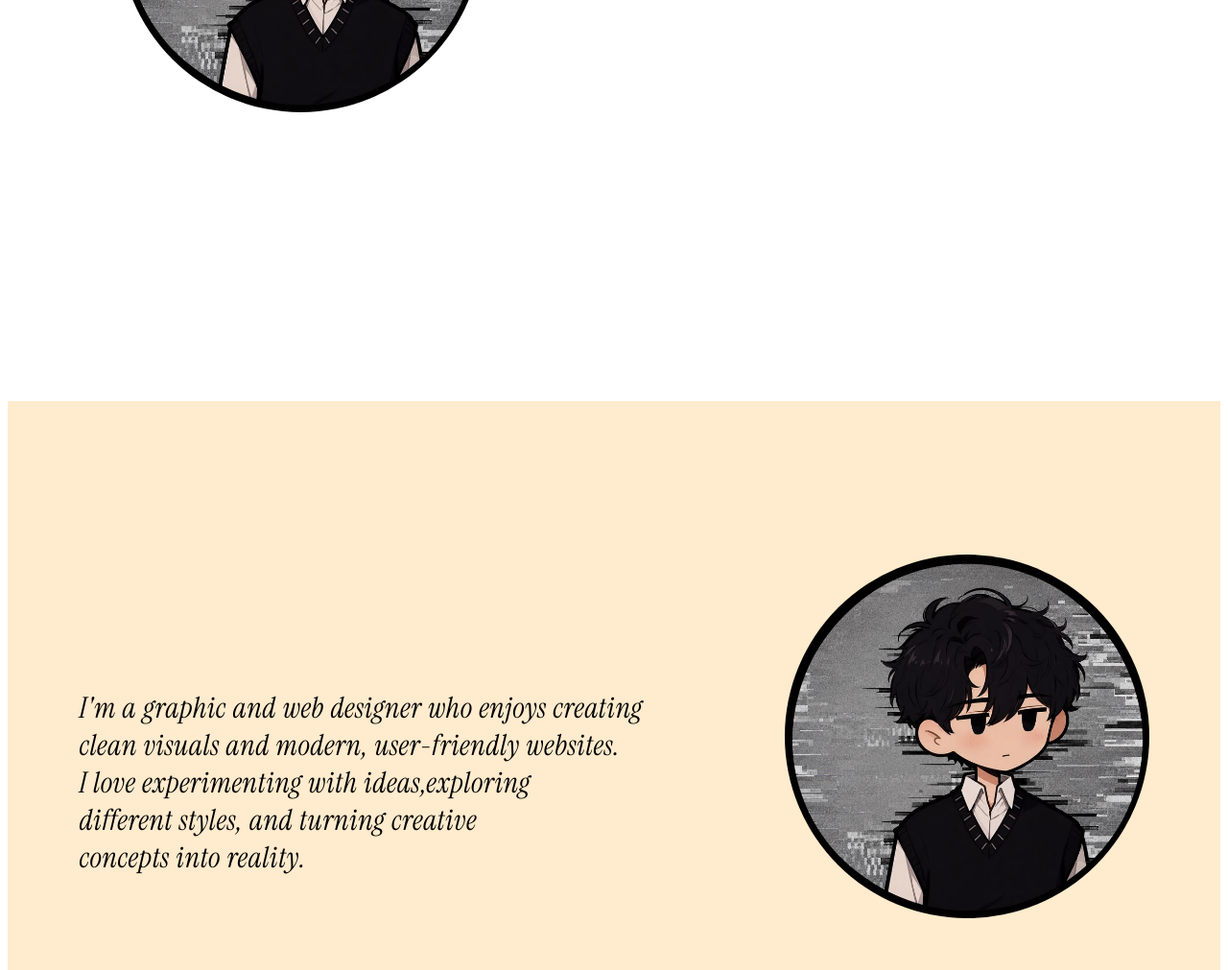
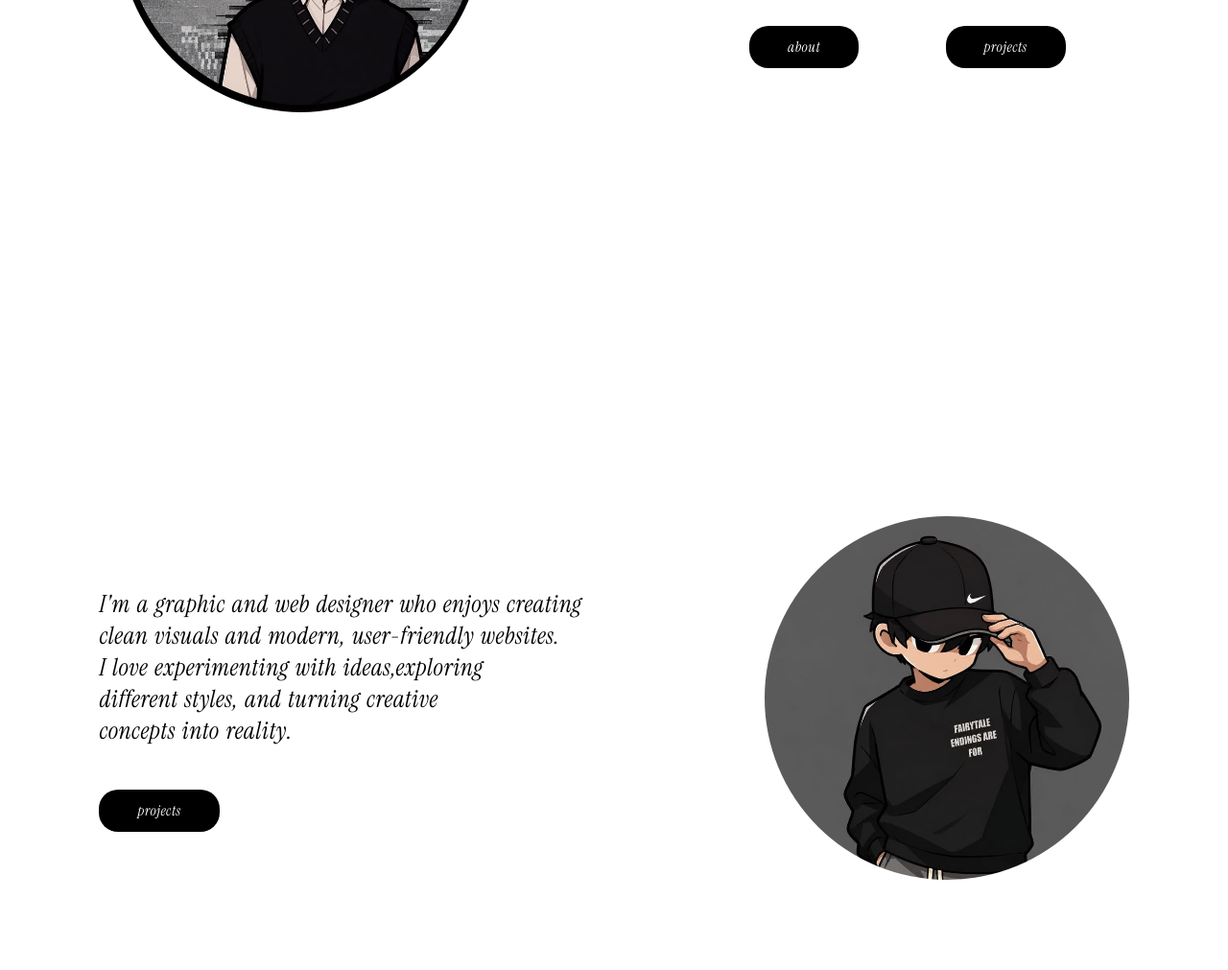
Before and after one commit to s-akhiltechy/ProjectX, a plain HTML site: page index.html in a window 1280 px wide. Shown: the part 409-1420 px from the top of the page at 96% size. Drawn offline with Linux system fonts and the light colour scheme; a web font is replaced by a local one.

Commit message:
Add profile picture and enhance project section with buttons and styling

```diff
--- a/index.html
+++ b/index.html
@@ -22,7 +22,7 @@
 
                 <div class="nav">
                     <a href="#about-sec" onclick="document.getElementById('about').scrollIntoView({behavior: 'smooth'})">about me</a>
-                    <a href="#">projects</a>
+                    <a href="#project-sec">projects</a>
                     <a href="#">contact</a>
                 </div>
             </div>
@@ -35,9 +35,21 @@
                 <img src="assets/profilepic.jpg">
 
                 <div class="intro-details">
-                    <h2>hello,</h2>
-                    <h3>I'm AKHIL</h3>
-                    <p>I'm a graphic and web designer who enjoys<br>creating clean visuals and modern websites.</p>
+                    <div>
+                        <h2>hello,</h2>
+                        <h3>I'm AKHIL</h3>
+                        <p>I'm a graphic and web designer who enjoys<br>creating clean visuals and modern websites.</p>
+                    </div>
+
+                    <div class="buttons">
+                        <button onclick="document.getElementById('about-sec').scrollIntoView({behavior: 'smooth'})">
+                            about
+                        </button>
+
+                        <button onclick="document.getElementById('project-sec').scrollIntoView({behavior: 'smooth'})">
+                            projects
+                        </button>
+                    </div>
                 </div>
 
             </div>
@@ -52,11 +64,20 @@
                         I'm a graphic and web designer who enjoys creating<br>clean visuals and modern, user-friendly websites.<br>
                         I love experimenting with ideas,exploring<br>different styles, and turning creative<br>concepts into reality.
                     </p>
+                    <div>
+                        <button class="project-button" onclick="document.getElementById('about-sec').scrollIntoView({behavior: 'smooth'})">projects</button>
+                    </div>
+
                 </div>
 
-                <img src="assets/profilepic.jpg" alt="">
+
+                <img src="assets/profilepic2.jpg" alt="#2">
 
             </div>
+
+        </section>
+
+        <section class="projects" id="project-sec">
 
         </section>
 
--- a/style.css
+++ b/style.css
@@ -72,6 +72,16 @@ html{
 
 .intro-details{
     margin-top:100px;
+
+    display: flex;
+    flex-direction: column;
+    align-content: center;
+}
+
+.buttons{
+    display:flex;
+    align-content: center;
+    justify-content: space-around;
 }
 
 .intro-details h2{
@@ -100,31 +110,81 @@ html{
     font-style:italic;
     letter-spacing:0.5px;
     word-spacing:1px;
+    margin-bottom:30px;
 }
 
-.about{
-    height: 800px;
-    background-color: blanchedalmond;
+.buttons button{
+    padding:12px 40px;
+    border-radius:20px;
+    background-color: black;
+    color:white;
+    border:0px;
+
+    font-size:15px;
+    font-family:"Instrument Serif", serif;
+    font-style:italic;
+    letter-spacing:0.5px;
+    cursor: pointer;
 }
 
+
+.buttons button:hover{
+    background-color:rgb(85, 85, 85);
+    transform: scale(1.03);
+    transition: 0.2s ease;
+}
+
+
+
 .about-cont{
-    display: flex;
+    display:flex;
     align-content: center;
-    justify-content: space-around;
+    justify-content:space-around;
+    margin-top:200px;
+    margin-bottom:200px;
 }
 
 .about-cont img{
     width:30%;
     border-radius:100%;
-    margin-top:160px;
+    display: flex;
+    align-content: center;
+    justify-self:center;
 }
 
 .about-details p{
-    margin-top:300px;
-    font-size:30px;
+    font-size:25px;
+    text-decoration: none;
     color:black;
     font-family:"Instrument Serif", serif;
     font-style:italic;
     letter-spacing:0.5px;
-    word-spacing: 1px;
+    word-spacing:2px;
 }
+
+.about-details{
+    display: flex;
+    flex-direction: column;
+    justify-content: center;
+    gap:20px;
+}
+
+.project-button{
+    padding:12px 40px;
+    border-radius:20px;
+    background-color: black;
+    color:white;
+    border:0px;
+
+    font-size:15px;
+    font-family:"Instrument Serif", serif;
+    font-style:italic;
+    letter-spacing:0.5px;
+    cursor: pointer;
+}
+
+.project-button:hover{
+    background-color:rgb(85, 85, 85);
+    transform: scale(1.03);
+    transition: 0.2s ease;
+}
```
Also changed, not shown: assets/profilepic2.jpg (added).
